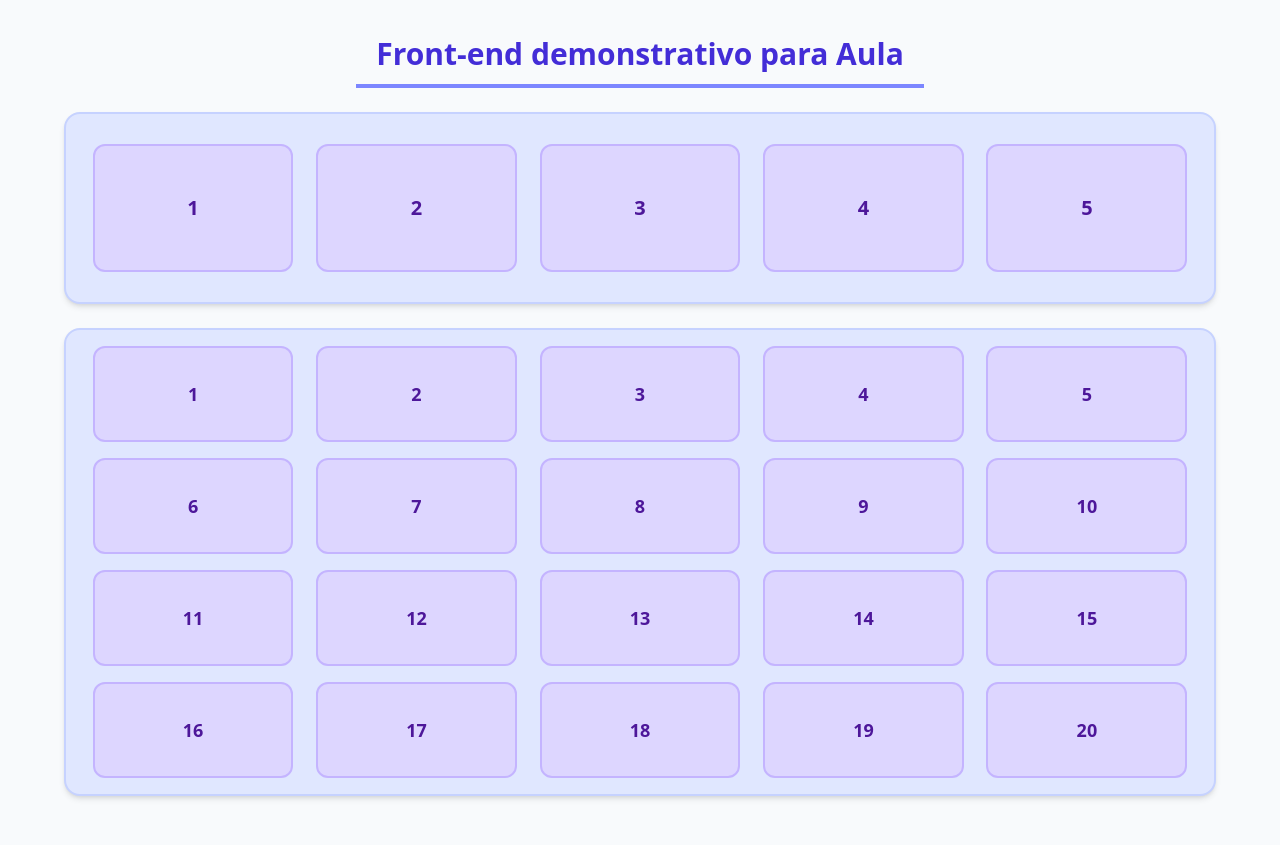
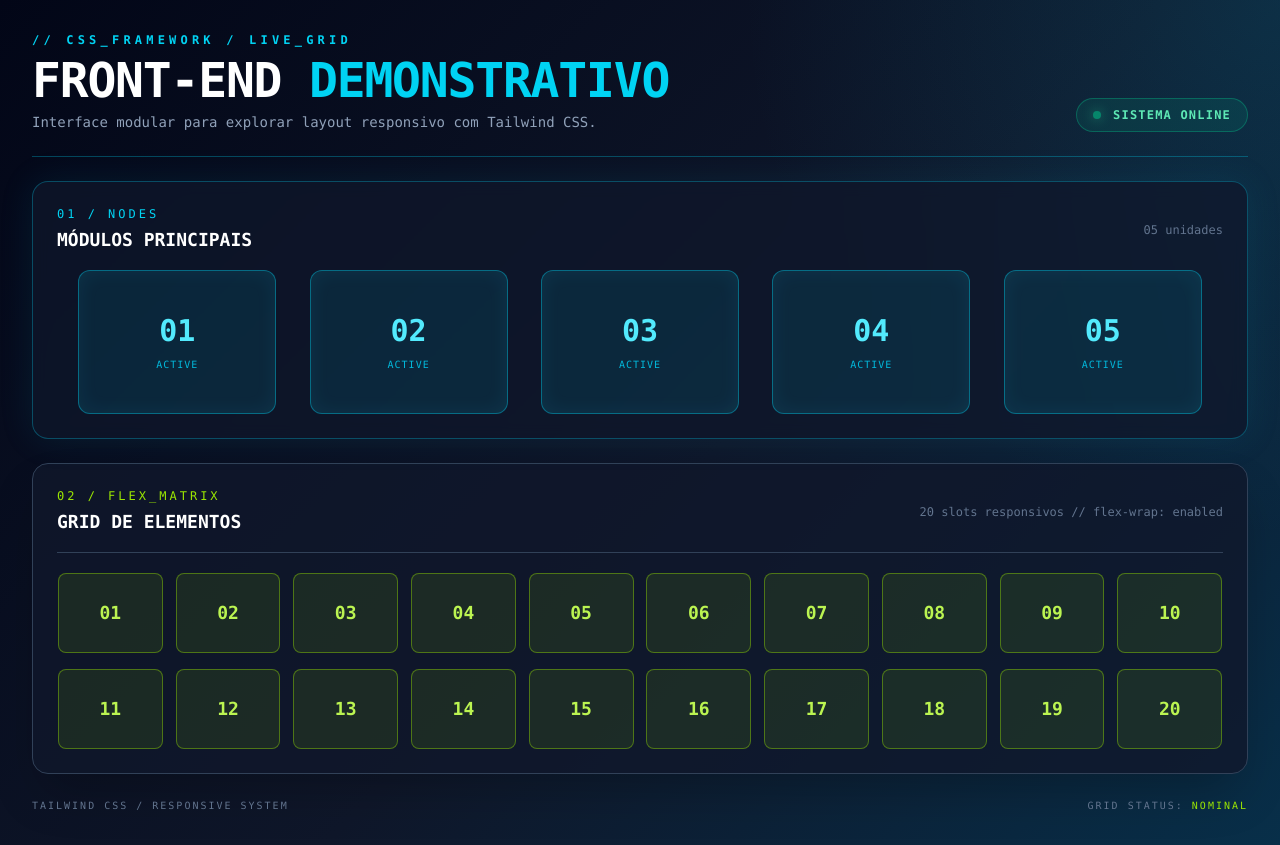
Before and after one commit to JCReis12/aula-framework-css-atv, a plain HTML site: page aula-23-09-framework-css/tailwind_css/index.html in a window 1280 px wide. Before the commit the page ends 820 px from the top, so only its background shows below. Drawn offline with nearby package versions, Linux system fonts and the light colour scheme.

Commit message:
refactor: melhorias sem mudar o funcionamento do código

```diff
--- a/aula-23-09-framework-css/tailwind_css/index.html
+++ b/aula-23-09-framework-css/tailwind_css/index.html
@@ -6,40 +6,73 @@
     <title>Projeto com Tailwind CSS</title>
     <script src="https://cdn.jsdelivr.net/npm/@tailwindcss/browser@4"></script>
 </head>
-<body class="flex min-h-screen flex-col items-center bg-slate-50 p-3 font-sans text-slate-700 sm:p-6">
-    <h1 class="mb-6 border-b-4 border-indigo-400 px-5 py-3 text-center text-2xl font-bold text-indigo-700 sm:text-3xl">
-        Front-end demonstrativo para Aula
-    </h1>
+<body class="min-h-screen bg-slate-950 bg-[radial-gradient(circle_at_top_right,_rgba(8,145,178,0.18),_transparent_35%),linear-gradient(135deg,_#020617,_#0f172a_55%,_#082f49)] px-3 py-8 font-mono text-slate-100 sm:px-8">
+    <main class="mx-auto flex w-full max-w-7xl flex-col gap-6">
+        <header class="flex flex-col justify-between gap-5 border-b border-cyan-400/30 pb-6 sm:flex-row sm:items-end">
+            <div>
+                <p class="mb-2 text-xs font-bold uppercase tracking-[0.35em] text-cyan-400">// CSS_FRAMEWORK / LIVE_GRID</p>
+                <h1 class="text-3xl font-black uppercase tracking-tight text-white sm:text-5xl">Front-end <span class="text-cyan-400">demonstrativo</span></h1>
+                <p class="mt-2 max-w-xl text-sm text-slate-400">Interface modular para explorar layout responsivo com Tailwind CSS.</p>
+            </div>
+            <div class="flex items-center gap-3 self-start rounded-full border border-emerald-400/30 bg-emerald-400/10 px-4 py-2 text-xs font-bold uppercase tracking-widest text-emerald-300 sm:self-auto">
+                <span class="h-2 w-2 animate-pulse rounded-full bg-emerald-400 shadow-[0_0_12px_#34d399]"></span>
+                sistema online
+            </div>
+        </header>
 
-    <section class="flex min-h-48 w-[90vw] flex-row flex-wrap content-center items-center justify-evenly gap-3 rounded-2xl border-2 border-indigo-200 bg-indigo-100 p-4 shadow-md">
-        <div class="flex h-24 basis-[40%] items-center justify-center rounded-xl border-2 border-violet-300 bg-violet-200 text-xl font-bold text-violet-900 transition hover:-translate-y-1 hover:bg-violet-300 sm:h-32 sm:basis-[18%]">1</div>
-        <div class="flex h-24 basis-[40%] items-center justify-center rounded-xl border-2 border-violet-300 bg-violet-200 text-xl font-bold text-violet-900 transition hover:-translate-y-1 hover:bg-violet-300 sm:h-32 sm:basis-[18%]">2</div>
-        <div class="flex h-24 basis-[40%] items-center justify-center rounded-xl border-2 border-violet-300 bg-violet-200 text-xl font-bold text-violet-900 transition hover:-translate-y-1 hover:bg-violet-300 sm:h-32 sm:basis-[18%]">3</div>
-        <div class="flex h-24 basis-[40%] items-center justify-center rounded-xl border-2 border-violet-300 bg-violet-200 text-xl font-bold text-violet-900 transition hover:-translate-y-1 hover:bg-violet-300 sm:h-32 sm:basis-[18%]">4</div>
-        <div class="flex h-24 basis-[40%] items-center justify-center rounded-xl border-2 border-violet-300 bg-violet-200 text-xl font-bold text-violet-900 transition hover:-translate-y-1 hover:bg-violet-300 sm:h-32 sm:basis-[18%]">5</div>
-    </section>
+        <section class="rounded-2xl border border-cyan-400/30 bg-slate-900/75 p-4 shadow-[0_0_35px_rgba(8,145,178,0.12)] backdrop-blur sm:p-6">
+            <div class="mb-4 flex items-center justify-between">
+                <div>
+                    <p class="text-xs uppercase tracking-[0.25em] text-cyan-400">01 / NODES</p>
+                    <h2 class="mt-1 text-lg font-bold uppercase text-white">Módulos principais</h2>
+                </div>
+                <span class="text-xs text-slate-500">05 unidades</span>
+            </div>
+            <div class="flex flex-row flex-wrap items-center justify-evenly gap-3">
+                <div class="group flex h-28 basis-[45%] flex-col items-center justify-center rounded-xl border border-cyan-400/40 bg-cyan-400/10 text-cyan-300 shadow-[inset_0_0_20px_rgba(34,211,238,0.08)] transition duration-300 hover:-translate-y-1 hover:border-cyan-300 hover:bg-cyan-400/20 hover:shadow-[0_0_22px_rgba(34,211,238,0.22)] sm:h-36 sm:basis-[17%]"><span class="text-3xl font-black">01</span><span class="mt-2 text-[10px] uppercase tracking-widest text-cyan-500">active</span></div>
+                <div class="group flex h-28 basis-[45%] flex-col items-center justify-center rounded-xl border border-cyan-400/40 bg-cyan-400/10 text-cyan-300 shadow-[inset_0_0_20px_rgba(34,211,238,0.08)] transition duration-300 hover:-translate-y-1 hover:border-cyan-300 hover:bg-cyan-400/20 hover:shadow-[0_0_22px_rgba(34,211,238,0.22)] sm:h-36 sm:basis-[17%]"><span class="text-3xl font-black">02</span><span class="mt-2 text-[10px] uppercase tracking-widest text-cyan-500">active</span></div>
+                <div class="group flex h-28 basis-[45%] flex-col items-center justify-center rounded-xl border border-cyan-400/40 bg-cyan-400/10 text-cyan-300 shadow-[inset_0_0_20px_rgba(34,211,238,0.08)] transition duration-300 hover:-translate-y-1 hover:border-cyan-300 hover:bg-cyan-400/20 hover:shadow-[0_0_22px_rgba(34,211,238,0.22)] sm:h-36 sm:basis-[17%]"><span class="text-3xl font-black">03</span><span class="mt-2 text-[10px] uppercase tracking-widest text-cyan-500">active</span></div>
+                <div class="group flex h-28 basis-[45%] flex-col items-center justify-center rounded-xl border border-cyan-400/40 bg-cyan-400/10 text-cyan-300 shadow-[inset_0_0_20px_rgba(34,211,238,0.08)] transition duration-300 hover:-translate-y-1 hover:border-cyan-300 hover:bg-cyan-400/20 hover:shadow-[0_0_22px_rgba(34,211,238,0.22)] sm:h-36 sm:basis-[17%]"><span class="text-3xl font-black">04</span><span class="mt-2 text-[10px] uppercase tracking-widest text-cyan-500">active</span></div>
+                <div class="group flex h-28 basis-[45%] flex-col items-center justify-center rounded-xl border border-cyan-400/40 bg-cyan-400/10 text-cyan-300 shadow-[inset_0_0_20px_rgba(34,211,238,0.08)] transition duration-300 hover:-translate-y-1 hover:border-cyan-300 hover:bg-cyan-400/20 hover:shadow-[0_0_22px_rgba(34,211,238,0.22)] sm:h-36 sm:basis-[17%]"><span class="text-3xl font-black">05</span><span class="mt-2 text-[10px] uppercase tracking-widest text-cyan-500">active</span></div>
+            </div>
+        </section>
 
-    <section class="mt-6 flex w-[90vw] flex-row flex-wrap content-around items-center justify-evenly gap-x-3 gap-y-4 rounded-2xl border-2 border-indigo-200 bg-indigo-100 p-4 shadow-md">
-        <div class="flex h-24 basis-[40%] items-center justify-center rounded-xl border-2 border-violet-300 bg-violet-200 text-lg font-bold text-violet-900 transition hover:-translate-y-1 hover:bg-violet-300 sm:basis-[18%]">1</div>
-        <div class="flex h-24 basis-[40%] items-center justify-center rounded-xl border-2 border-violet-300 bg-violet-200 text-lg font-bold text-violet-900 transition hover:-translate-y-1 hover:bg-violet-300 sm:basis-[18%]">2</div>
-        <div class="flex h-24 basis-[40%] items-center justify-center rounded-xl border-2 border-violet-300 bg-violet-200 text-lg font-bold text-violet-900 transition hover:-translate-y-1 hover:bg-violet-300 sm:basis-[18%]">3</div>
-        <div class="flex h-24 basis-[40%] items-center justify-center rounded-xl border-2 border-violet-300 bg-violet-200 text-lg font-bold text-violet-900 transition hover:-translate-y-1 hover:bg-violet-300 sm:basis-[18%]">4</div>
-        <div class="flex h-24 basis-[40%] items-center justify-center rounded-xl border-2 border-violet-300 bg-violet-200 text-lg font-bold text-violet-900 transition hover:-translate-y-1 hover:bg-violet-300 sm:basis-[18%]">5</div>
-        <div class="flex h-24 basis-[40%] items-center justify-center rounded-xl border-2 border-violet-300 bg-violet-200 text-lg font-bold text-violet-900 transition hover:-translate-y-1 hover:bg-violet-300 sm:basis-[18%]">6</div>
-        <div class="flex h-24 basis-[40%] items-center justify-center rounded-xl border-2 border-violet-300 bg-violet-200 text-lg font-bold text-violet-900 transition hover:-translate-y-1 hover:bg-violet-300 sm:basis-[18%]">7</div>
-        <div class="flex h-24 basis-[40%] items-center justify-center rounded-xl border-2 border-violet-300 bg-violet-200 text-lg font-bold text-violet-900 transition hover:-translate-y-1 hover:bg-violet-300 sm:basis-[18%]">8</div>
-        <div class="flex h-24 basis-[40%] items-center justify-center rounded-xl border-2 border-violet-300 bg-violet-200 text-lg font-bold text-violet-900 transition hover:-translate-y-1 hover:bg-violet-300 sm:basis-[18%]">9</div>
-        <div class="flex h-24 basis-[40%] items-center justify-center rounded-xl border-2 border-violet-300 bg-violet-200 text-lg font-bold text-violet-900 transition hover:-translate-y-1 hover:bg-violet-300 sm:basis-[18%]">10</div>
-        <div class="flex h-24 basis-[40%] items-center justify-center rounded-xl border-2 border-violet-300 bg-violet-200 text-lg font-bold text-violet-900 transition hover:-translate-y-1 hover:bg-violet-300 sm:basis-[18%]">11</div>
-        <div class="flex h-24 basis-[40%] items-center justify-center rounded-xl border-2 border-violet-300 bg-violet-200 text-lg font-bold text-violet-900 transition hover:-translate-y-1 hover:bg-violet-300 sm:basis-[18%]">12</div>
-        <div class="flex h-24 basis-[40%] items-center justify-center rounded-xl border-2 border-violet-300 bg-violet-200 text-lg font-bold text-violet-900 transition hover:-translate-y-1 hover:bg-violet-300 sm:basis-[18%]">13</div>
-        <div class="flex h-24 basis-[40%] items-center justify-center rounded-xl border-2 border-violet-300 bg-violet-200 text-lg font-bold text-violet-900 transition hover:-translate-y-1 hover:bg-violet-300 sm:basis-[18%]">14</div>
-        <div class="flex h-24 basis-[40%] items-center justify-center rounded-xl border-2 border-violet-300 bg-violet-200 text-lg font-bold text-violet-900 transition hover:-translate-y-1 hover:bg-violet-300 sm:basis-[18%]">15</div>
-        <div class="flex h-24 basis-[40%] items-center justify-center rounded-xl border-2 border-violet-300 bg-violet-200 text-lg font-bold text-violet-900 transition hover:-translate-y-1 hover:bg-violet-300 sm:basis-[18%]">16</div>
-        <div class="flex h-24 basis-[40%] items-center justify-center rounded-xl border-2 border-violet-300 bg-violet-200 text-lg font-bold text-violet-900 transition hover:-translate-y-1 hover:bg-violet-300 sm:basis-[18%]">17</div>
-        <div class="flex h-24 basis-[40%] items-center justify-center rounded-xl border-2 border-violet-300 bg-violet-200 text-lg font-bold text-violet-900 transition hover:-translate-y-1 hover:bg-violet-300 sm:basis-[18%]">18</div>
-        <div class="flex h-24 basis-[40%] items-center justify-center rounded-xl border-2 border-violet-300 bg-violet-200 text-lg font-bold text-violet-900 transition hover:-translate-y-1 hover:bg-violet-300 sm:basis-[18%]">19</div>
-        <div class="flex h-24 basis-[40%] items-center justify-center rounded-xl border-2 border-violet-300 bg-violet-200 text-lg font-bold text-violet-900 transition hover:-translate-y-1 hover:bg-violet-300 sm:basis-[18%]">20</div>
-    </section>
+        <section class="rounded-2xl border border-slate-700 bg-slate-900/80 p-4 shadow-2xl sm:p-6">
+            <div class="mb-5 flex flex-col justify-between gap-2 border-b border-slate-700 pb-4 sm:flex-row sm:items-center">
+                <div>
+                    <p class="text-xs uppercase tracking-[0.25em] text-lime-400">02 / FLEX_MATRIX</p>
+                    <h2 class="mt-1 text-lg font-bold uppercase text-white">Grid de elementos</h2>
+                </div>
+                <span class="text-xs text-slate-500">20 slots responsivos // flex-wrap: enabled</span>
+            </div>
+            <div class="flex flex-row flex-wrap content-around items-center justify-evenly gap-x-3 gap-y-4">
+                <div class="flex h-20 basis-[20%] items-center justify-center rounded-lg border border-lime-400/40 bg-lime-400/10 text-lg font-bold text-lime-300 transition duration-300 hover:scale-105 hover:border-lime-300 hover:bg-lime-400/20 hover:shadow-[0_0_18px_rgba(163,230,53,0.2)] sm:basis-[9%]">01</div>
+                <div class="flex h-20 basis-[20%] items-center justify-center rounded-lg border border-lime-400/40 bg-lime-400/10 text-lg font-bold text-lime-300 transition duration-300 hover:scale-105 hover:border-lime-300 hover:bg-lime-400/20 hover:shadow-[0_0_18px_rgba(163,230,53,0.2)] sm:basis-[9%]">02</div>
+                <div class="flex h-20 basis-[20%] items-center justify-center rounded-lg border border-lime-400/40 bg-lime-400/10 text-lg font-bold text-lime-300 transition duration-300 hover:scale-105 hover:border-lime-300 hover:bg-lime-400/20 hover:shadow-[0_0_18px_rgba(163,230,53,0.2)] sm:basis-[9%]">03</div>
+                <div class="flex h-20 basis-[20%] items-center justify-center rounded-lg border border-lime-400/40 bg-lime-400/10 text-lg font-bold text-lime-300 transition duration-300 hover:scale-105 hover:border-lime-300 hover:bg-lime-400/20 hover:shadow-[0_0_18px_rgba(163,230,53,0.2)] sm:basis-[9%]">04</div>
+                <div class="flex h-20 basis-[20%] items-center justify-center rounded-lg border border-lime-400/40 bg-lime-400/10 text-lg font-bold text-lime-300 transition duration-300 hover:scale-105 hover:border-lime-300 hover:bg-lime-400/20 hover:shadow-[0_0_18px_rgba(163,230,53,0.2)] sm:basis-[9%]">05</div>
+                <div class="flex h-20 basis-[20%] items-center justify-center rounded-lg border border-lime-400/40 bg-lime-400/10 text-lg font-bold text-lime-300 transition duration-300 hover:scale-105 hover:border-lime-300 hover:bg-lime-400/20 hover:shadow-[0_0_18px_rgba(163,230,53,0.2)] sm:basis-[9%]">06</div>
+                <div class="flex h-20 basis-[20%] items-center justify-center rounded-lg border border-lime-400/40 bg-lime-400/10 text-lg font-bold text-lime-300 transition duration-300 hover:scale-105 hover:border-lime-300 hover:bg-lime-400/20 hover:shadow-[0_0_18px_rgba(163,230,53,0.2)] sm:basis-[9%]">07</div>
+                <div class="flex h-20 basis-[20%] items-center justify-center rounded-lg border border-lime-400/40 bg-lime-400/10 text-lg font-bold text-lime-300 transition duration-300 hover:scale-105 hover:border-lime-300 hover:bg-lime-400/20 hover:shadow-[0_0_18px_rgba(163,230,53,0.2)] sm:basis-[9%]">08</div>
+                <div class="flex h-20 basis-[20%] items-center justify-center rounded-lg border border-lime-400/40 bg-lime-400/10 text-lg font-bold text-lime-300 transition duration-300 hover:scale-105 hover:border-lime-300 hover:bg-lime-400/20 hover:shadow-[0_0_18px_rgba(163,230,53,0.2)] sm:basis-[9%]">09</div>
+                <div class="flex h-20 basis-[20%] items-center justify-center rounded-lg border border-lime-400/40 bg-lime-400/10 text-lg font-bold text-lime-300 transition duration-300 hover:scale-105 hover:border-lime-300 hover:bg-lime-400/20 hover:shadow-[0_0_18px_rgba(163,230,53,0.2)] sm:basis-[9%]">10</div>
+                <div class="flex h-20 basis-[20%] items-center justify-center rounded-lg border border-lime-400/40 bg-lime-400/10 text-lg font-bold text-lime-300 transition duration-300 hover:scale-105 hover:border-lime-300 hover:bg-lime-400/20 hover:shadow-[0_0_18px_rgba(163,230,53,0.2)] sm:basis-[9%]">11</div>
+                <div class="flex h-20 basis-[20%] items-center justify-center rounded-lg border border-lime-400/40 bg-lime-400/10 text-lg font-bold text-lime-300 transition duration-300 hover:scale-105 hover:border-lime-300 hover:bg-lime-400/20 hover:shadow-[0_0_18px_rgba(163,230,53,0.2)] sm:basis-[9%]">12</div>
+                <div class="flex h-20 basis-[20%] items-center justify-center rounded-lg border border-lime-400/40 bg-lime-400/10 text-lg font-bold text-lime-300 transition duration-300 hover:scale-105 hover:border-lime-300 hover:bg-lime-400/20 hover:shadow-[0_0_18px_rgba(163,230,53,0.2)] sm:basis-[9%]">13</div>
+                <div class="flex h-20 basis-[20%] items-center justify-center rounded-lg border border-lime-400/40 bg-lime-400/10 text-lg font-bold text-lime-300 transition duration-300 hover:scale-105 hover:border-lime-300 hover:bg-lime-400/20 hover:shadow-[0_0_18px_rgba(163,230,53,0.2)] sm:basis-[9%]">14</div>
+                <div class="flex h-20 basis-[20%] items-center justify-center rounded-lg border border-lime-400/40 bg-lime-400/10 text-lg font-bold text-lime-300 transition duration-300 hover:scale-105 hover:border-lime-300 hover:bg-lime-400/20 hover:shadow-[0_0_18px_rgba(163,230,53,0.2)] sm:basis-[9%]">15</div>
+                <div class="flex h-20 basis-[20%] items-center justify-center rounded-lg border border-lime-400/40 bg-lime-400/10 text-lg font-bold text-lime-300 transition duration-300 hover:scale-105 hover:border-lime-300 hover:bg-lime-400/20 hover:shadow-[0_0_18px_rgba(163,230,53,0.2)] sm:basis-[9%]">16</div>
+                <div class="flex h-20 basis-[20%] items-center justify-center rounded-lg border border-lime-400/40 bg-lime-400/10 text-lg font-bold text-lime-300 transition duration-300 hover:scale-105 hover:border-lime-300 hover:bg-lime-400/20 hover:shadow-[0_0_18px_rgba(163,230,53,0.2)] sm:basis-[9%]">17</div>
+                <div class="flex h-20 basis-[20%] items-center justify-center rounded-lg border border-lime-400/40 bg-lime-400/10 text-lg font-bold text-lime-300 transition duration-300 hover:scale-105 hover:border-lime-300 hover:bg-lime-400/20 hover:shadow-[0_0_18px_rgba(163,230,53,0.2)] sm:basis-[9%]">18</div>
+                <div class="flex h-20 basis-[20%] items-center justify-center rounded-lg border border-lime-400/40 bg-lime-400/10 text-lg font-bold text-lime-300 transition duration-300 hover:scale-105 hover:border-lime-300 hover:bg-lime-400/20 hover:shadow-[0_0_18px_rgba(163,230,53,0.2)] sm:basis-[9%]">19</div>
+                <div class="flex h-20 basis-[20%] items-center justify-center rounded-lg border border-lime-400/40 bg-lime-400/10 text-lg font-bold text-lime-300 transition duration-300 hover:scale-105 hover:border-lime-300 hover:bg-lime-400/20 hover:shadow-[0_0_18px_rgba(163,230,53,0.2)] sm:basis-[9%]">20</div>
+            </div>
+        </section>
+
+        <footer class="flex flex-col justify-between gap-2 text-[10px] uppercase tracking-[0.2em] text-slate-500 sm:flex-row">
+            <span>Tailwind CSS / responsive system</span>
+            <span>grid status: <span class="text-lime-400">nominal</span></span>
+        </footer>
+    </main>
 </body>
 </html>
```
